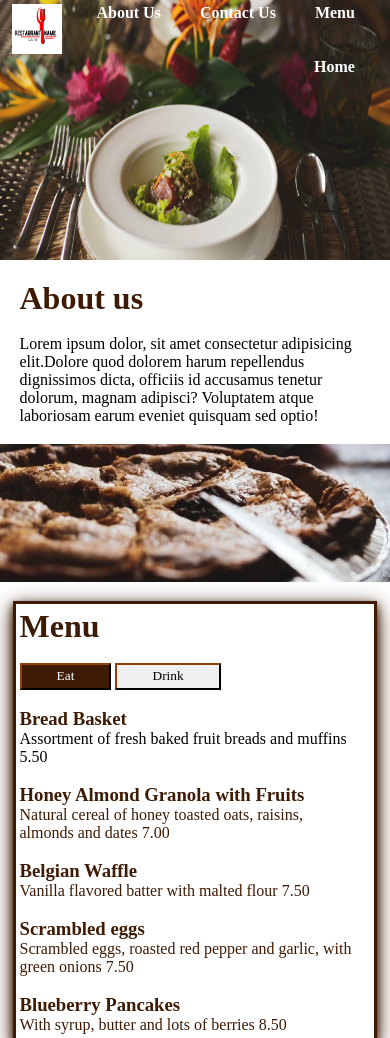
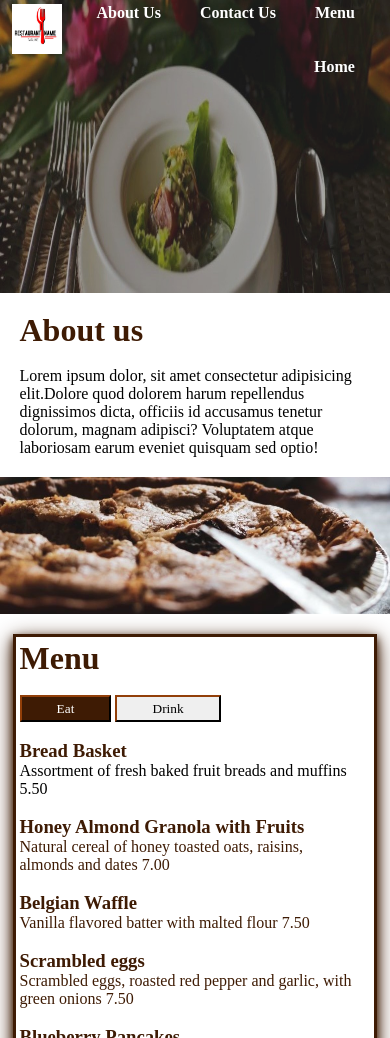
Before and after one commit to Alizey/food, a plain HTML site: page index.html in a window 390 px wide. Shown: the top 1038 px of the page. Drawn offline with Linux system fonts and the light colour scheme; a web font is replaced by a local one.

Commit message:
Changing the main image

```diff
--- a/index.html
+++ b/index.html
@@ -172,7 +172,7 @@
               }
 
               .image_main{
-                aspect-ratio: 3/2;
+                aspect-ratio: 4/3;
               }
 
 
@@ -192,7 +192,7 @@
            <a href=#home>Home</a>
         </nav>
 
-        <img class="image_main" src="food_main.jpg">
+        <img class="image_main" src="food_3.jpg">
 
 
         <div class="aboutus_section">
```
